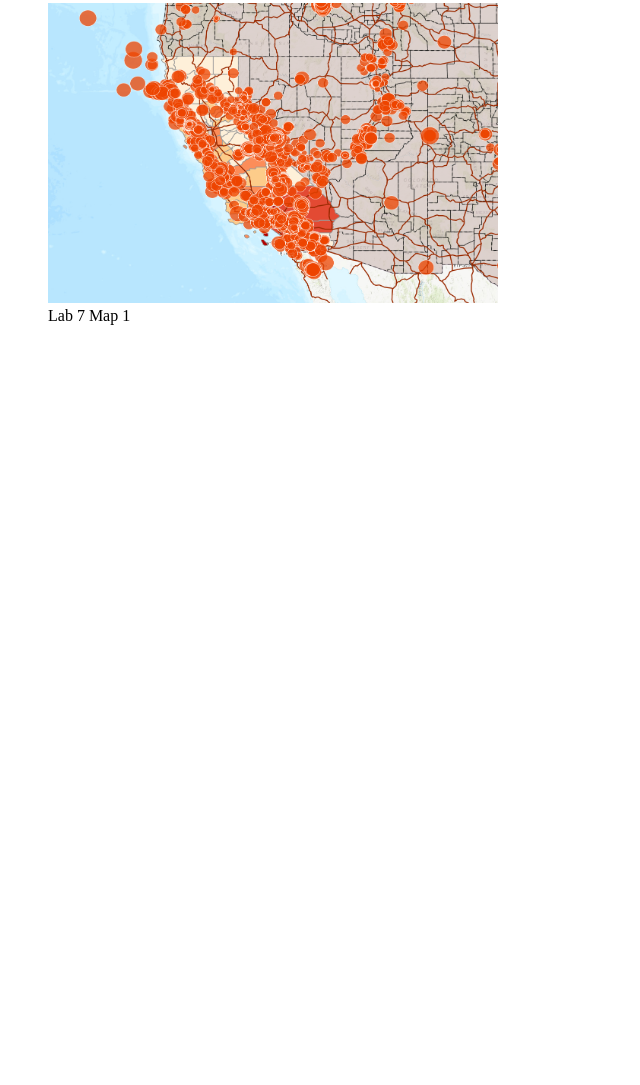
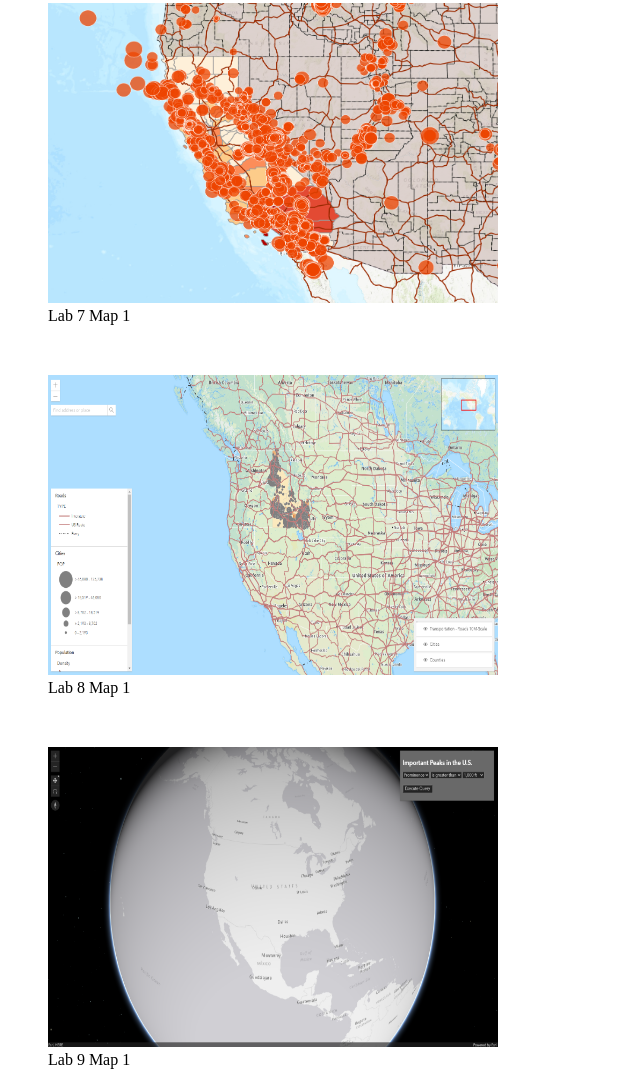
Before and after one commit to bmc341999/Lab5Part1, a plain HTML site: page docs/index.html in a window 1280 px wide. Shown: the part 1835-2920 px from the top of the page, without its empty margins (0-640 px from the left). Before the commit the page ends 2176 px from the top, so only its background shows below. Drawn offline with Linux system fonts and the light colour scheme.

Commit message:
Add files via upload

```diff
--- a/docs/index.html
+++ b/docs/index.html
@@ -39,5 +39,17 @@
             <figcaption>Lab 7 Map 1</figcaption>
         </figure>
 
+        <br>
+
+        <figure><a href = "Lesson8BasicInterface_BrandonCarpenter.html"><img src="images/Lab8Map1.png" width = "450" height = "300"></a>
+            <figcaption>Lab 8 Map 1</figcaption>
+        </figure>
+
+        <br>
+
+        <figure><a href = "Lesson9part2Query_BrandonCarpenter.html"><img src="images/Lab9Map1.png" width = "450" height = "300"></a>
+            <figcaption>Lab 9 Map 1</figcaption>
+        </figure>
+
     </body>
 </html>
```
